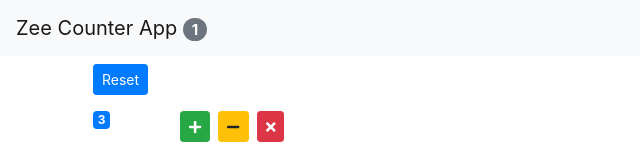
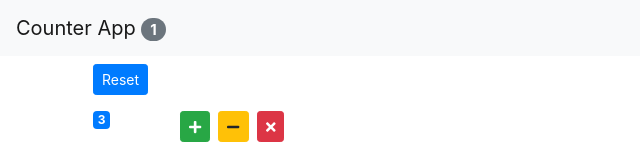
Before and after one commit to zeeforumcompany/php-sample, a React (Create React App) app: page / in a window 1280 px wide. Shown: the top 156 px of the page, without its empty margins (0-640 px from the left). Built offline with nearby package versions, Linux system fonts and the light colour scheme.

Commit message:
Change Page Title

```diff
--- a/src/components/navbar.jsx
+++ b/src/components/navbar.jsx
@@ -5,7 +5,7 @@ const NavBar = ({ totalCounter }) => {
 	return (
 		<nav className="navbar navbar-light bg-light">
 			<a href="/home" className="navbar-brand">
-				Zee Counter App&nbsp;
+				Counter App&nbsp;
 				<span className="badge badge-pill badge-secondary">
 					{totalCounter}
 				</span>
```
